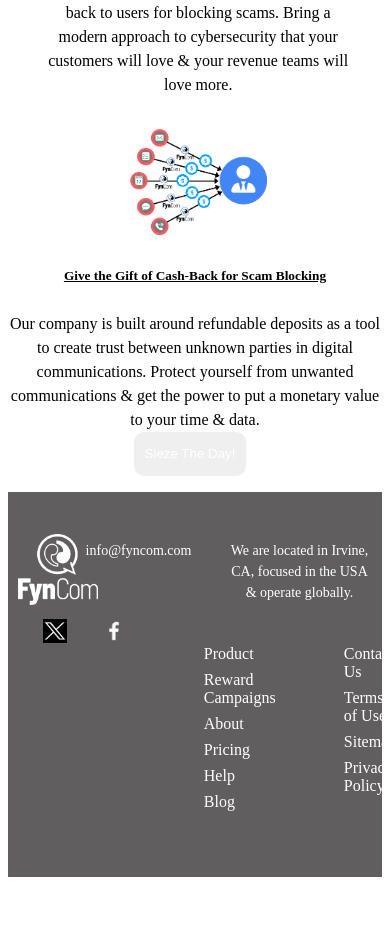
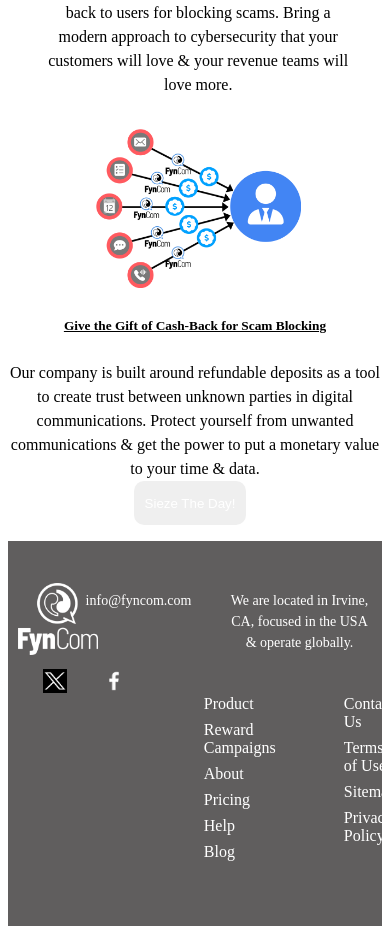
Before and after one commit to fyncom/fyncom-website, a Gatsby app: page / in a window 390 px wide. Shown: the part 4344-5270 px from the top of the page. Before the commit the page ends 5229 px from the top, so only its background shows below. Built offline with nearby package versions, Linux system fonts and the light colour scheme.

Commit message:
infographic pic updates

```diff
--- a/src/components/index.css
+++ b/src/components/index.css
@@ -65,11 +65,16 @@
   max-width: 30%;
   min-width: 180px;
 }
+.index-logo-use-cases {
+  max-width: 80%;
+  min-width: 300px;
+}
 .index-logo:hover,
 .index-logo-tg:hover,
 .index-logo-discord:hover,
 .index-logo-fyncom-filter:hover,
-.index-logo-karmacall:hover {
+.index-logo-karmacall:hover,
+.index-logo-use-cases:hover {
   transform: scale(1.15);
   transition: transform 0.3s;
 }
@@ -186,6 +191,10 @@
   .index-logo-karmacall {
     min-width: 120px;
   }
+  .index-logo-use-cases {
+    max-width: 60%;
+    min-width: 120px;
+  }
 
   .text-block, .text-block-left {
     margin: 1rem 0; /* Add some top and bottom margin for spacing */
--- a/src/pages/index.js
+++ b/src/pages/index.js
@@ -117,7 +117,7 @@ const BlockSpamEarnCash = () => {
             </div>
             <div className="logo-container">
               <div className="bottom-logo">
-                <img className="index-logo" src={increaseResponseRates} alt="Increase Customer Engagement"/>
+                <img className="index-logo-use-cases" src={increaseResponseRates} alt="Increase Customer Engagement"/>
               </div>
             </div>
           </div>
```
